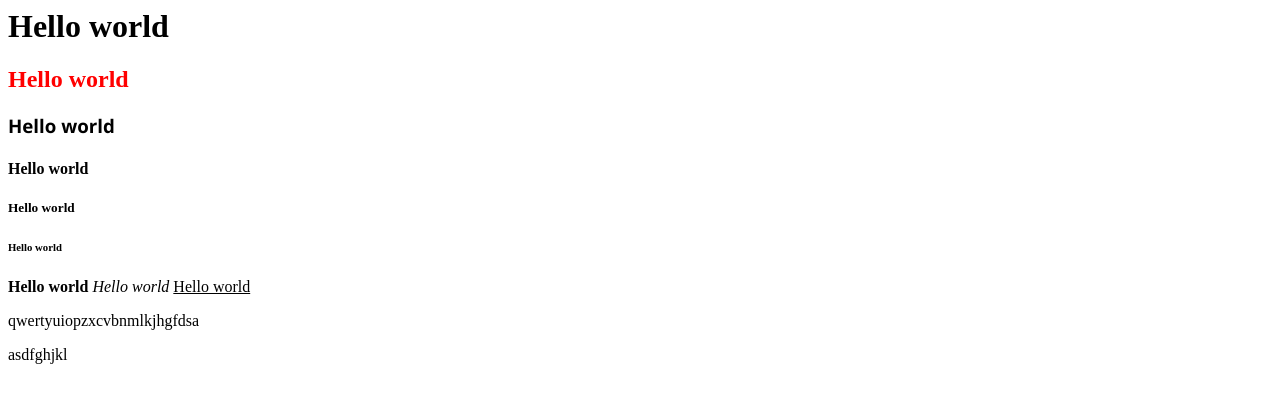
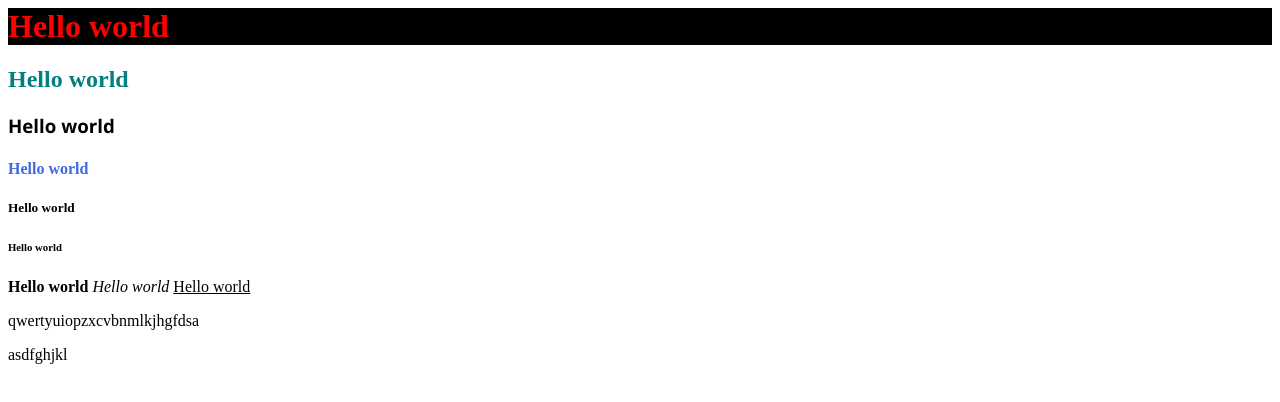
Before and after one commit to Aiswarya-Sivaprasad/AICL, a plain HTML site: page Index.html in a window 1280 px wide. Drawn offline with Linux system fonts and the light colour scheme.

Commit message:
internal css

```diff
--- a/Index.html
+++ b/Index.html
@@ -15,15 +15,23 @@ Typography elements:
 Heading tag (content written inside is called children)
 Text and paragraph elements: bold, italics, etc.
 -->
+<!-- Adding reference point to CSS element - id,class,name -->
 <html>
     <head>
         <!-- CSS element is called here -->
+        <style>
+            /* # for id and . for class */
+            #Heading1{color:red;
+            background:black;}
+            .test{color: teal;}
+            h4{color: royalblue;}
+        </style>
     </head>
     <title>Test</title>
     <meta name="description" content="test"/>
     <body>
-        <h1>Hello world</h1>
-        <h2 style="color:red">Hello world</h2>
+        <h1 id="Heading1">Hello world</h1>
+        <h2 class="test">Hello world</h2>
         <h3 style="font-family: 'Segoe UI', Tahoma, Geneva, Verdana, sans-serif;">Hello world</h3>
         <h4>Hello world</h4>
         <h5>Hello world</h5>
@@ -36,3 +44,8 @@ Text and paragraph elements: bold, italics, etc.
         <!-- java script element is called here -->
     </body>
 </html>
+<!--css property
+    JS scripting
+    Buttons and input types HTML
+    CSS styling
+    Cascading style sheet -->
```
Also changed, not shown: style.css (added).
